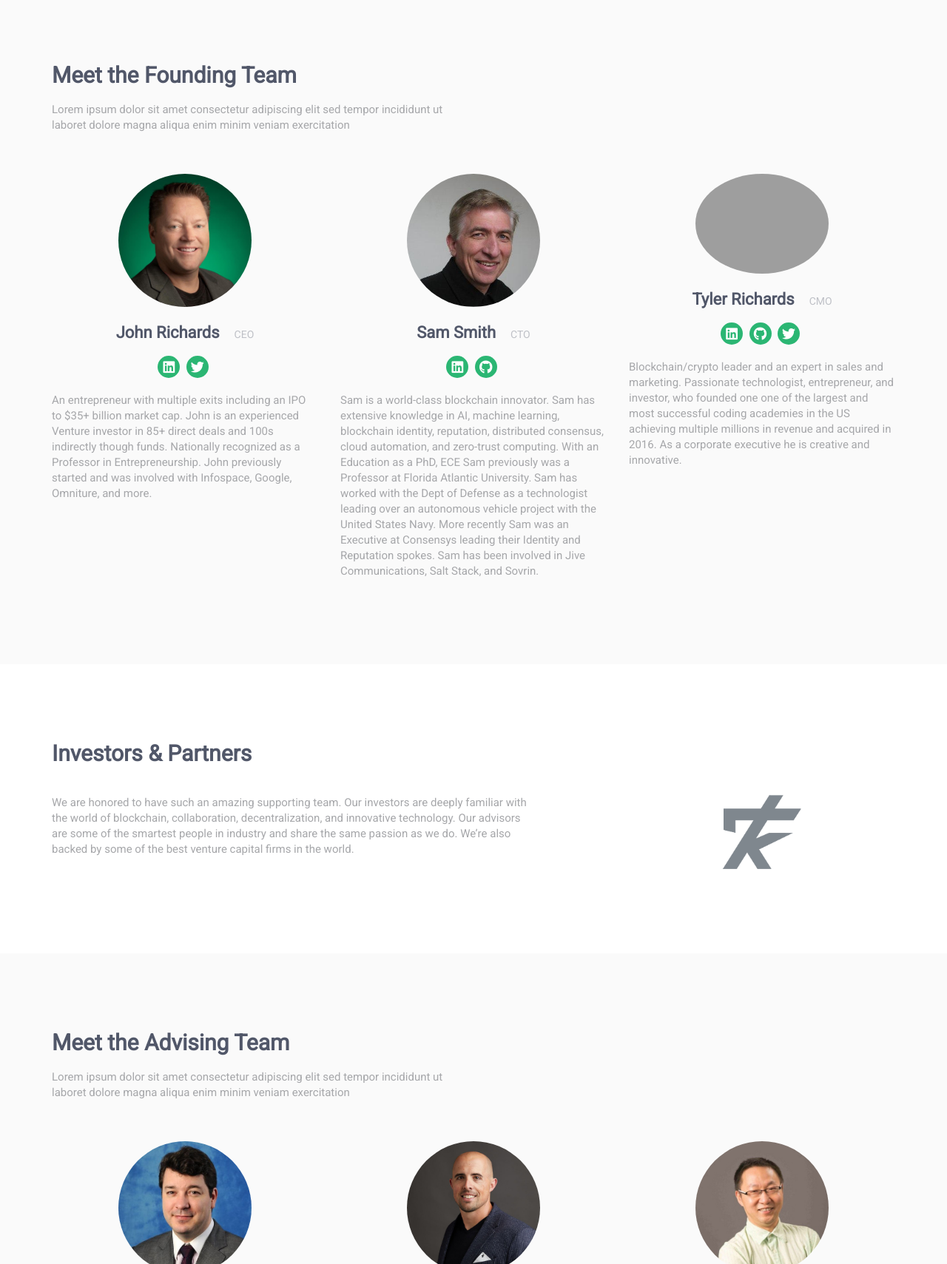
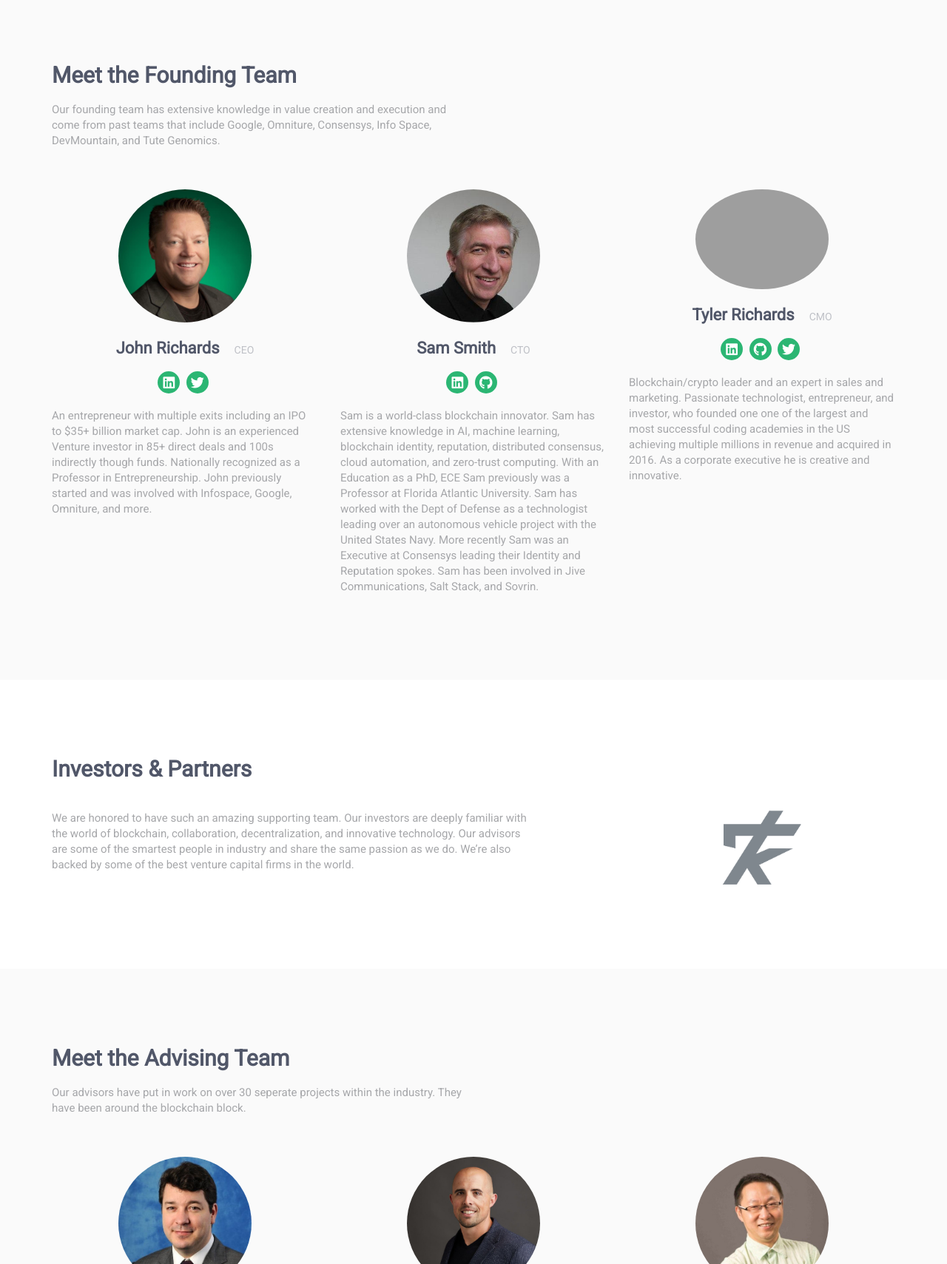
Before and after one commit to Difuon/website, a website: page team.html in a window 1280 px wide. Shown: the part 540-2249 px from the top of the page at 74% size. Drawn offline with nearby package versions, Linux system fonts and the light colour scheme; grey boxes are pictures that could not be loaded.

Commit message:
fixed a few errors on the website. The team page still had place holder text on it.

```diff
--- a/team.html
+++ b/team.html
@@ -127,7 +127,7 @@
                 <div class="row margin-b-40">
                     <div class="col-sm-6">
                         <h2>Meet the Founding Team</h2>
-                        <p>Lorem ipsum dolor sit amet consectetur adipiscing elit sed tempor incididunt ut laboret dolore magna aliqua enim minim veniam exercitation</p>
+                        <p>Our founding team has extensive knowledge in value creation and execution and come from past teams that include Google, Omniture, Consensys, Info Space, DevMountain, and Tute Genomics.</p>
                     </div>
                 </div>
                 <!--// end row -->
@@ -207,7 +207,7 @@
                 <div class="row margin-b-40">
                     <div class="col-sm-6">
                         <h2>Meet the Advising Team</h2>
-                        <p>Lorem ipsum dolor sit amet consectetur adipiscing elit sed tempor incididunt ut laboret dolore magna aliqua enim minim veniam exercitation</p>
+                        <p>Our advisors have put in work on over 30 seperate projects within the industry. They have been around the blockchain block.</p>
                     </div>
                 </div>
                 <!--// end row -->
```
Also changed, not shown: faq.html (+1 -1 lines).
